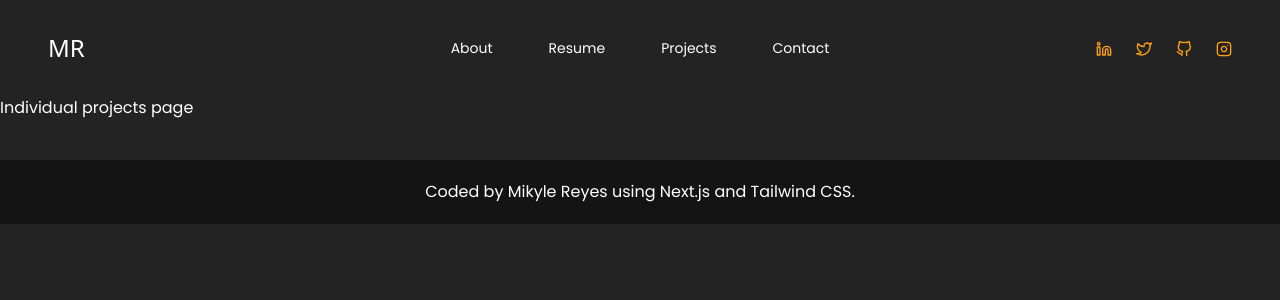
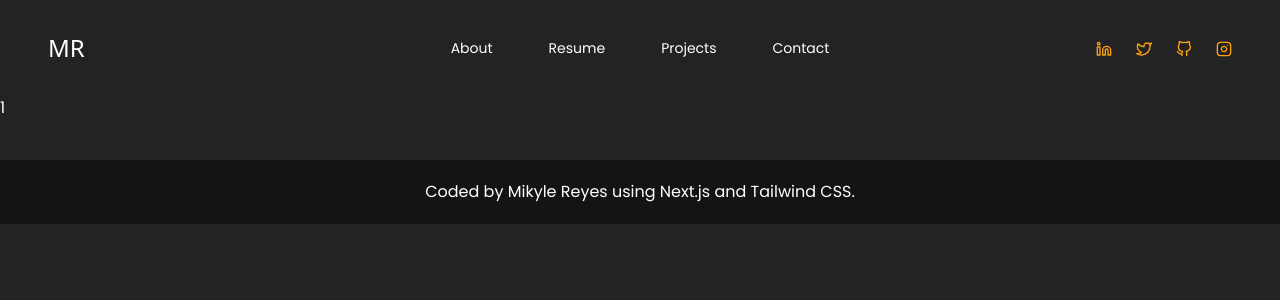
Before and after one commit to muhkyle17/portfolio-website, a Next.js app: page /projects/1 in a window 1280 px wide. Shown: the top 300 px of the page. Built offline with nearby package versions, Linux system fonts and the light colour scheme; a web font is replaced by a local one.

Commit message:
Remove the router from the project page and use it on the indivudal page instead

```diff
--- a/components/projects/Project.js
+++ b/components/projects/Project.js
@@ -1,7 +1,11 @@
+import { useRouter } from 'next/router'
+
 const Project = () => {
+  const router = useRouter()
+
   return (
     <div>
-      <p>Individual projects page</p>
+      <p>{router.query.id}</p>
     </div>
   )
 }
--- a/pages/projects/[id].js
+++ b/pages/projects/[id].js
@@ -1,4 +1,3 @@
-import { useRouter } from 'next/router'
 import Head from 'next/head'
 
 import Header from '../../components/common/Header'
@@ -6,8 +5,6 @@ import Footer from '../../components/common/Footer'
 import Project from '../../components/projects/Project'
 
 const project = () => {
-  const router = useRouter()
-
   return (
     <>
       <Head>
```
